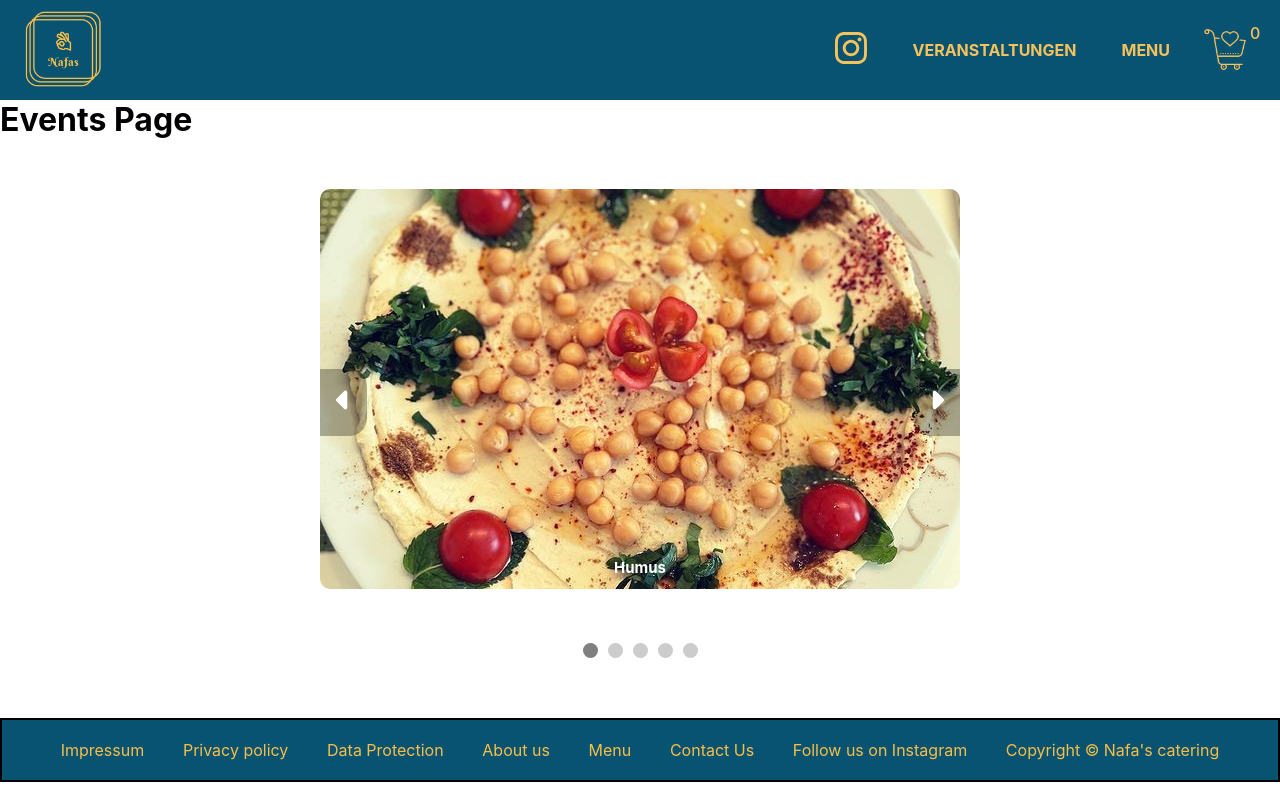
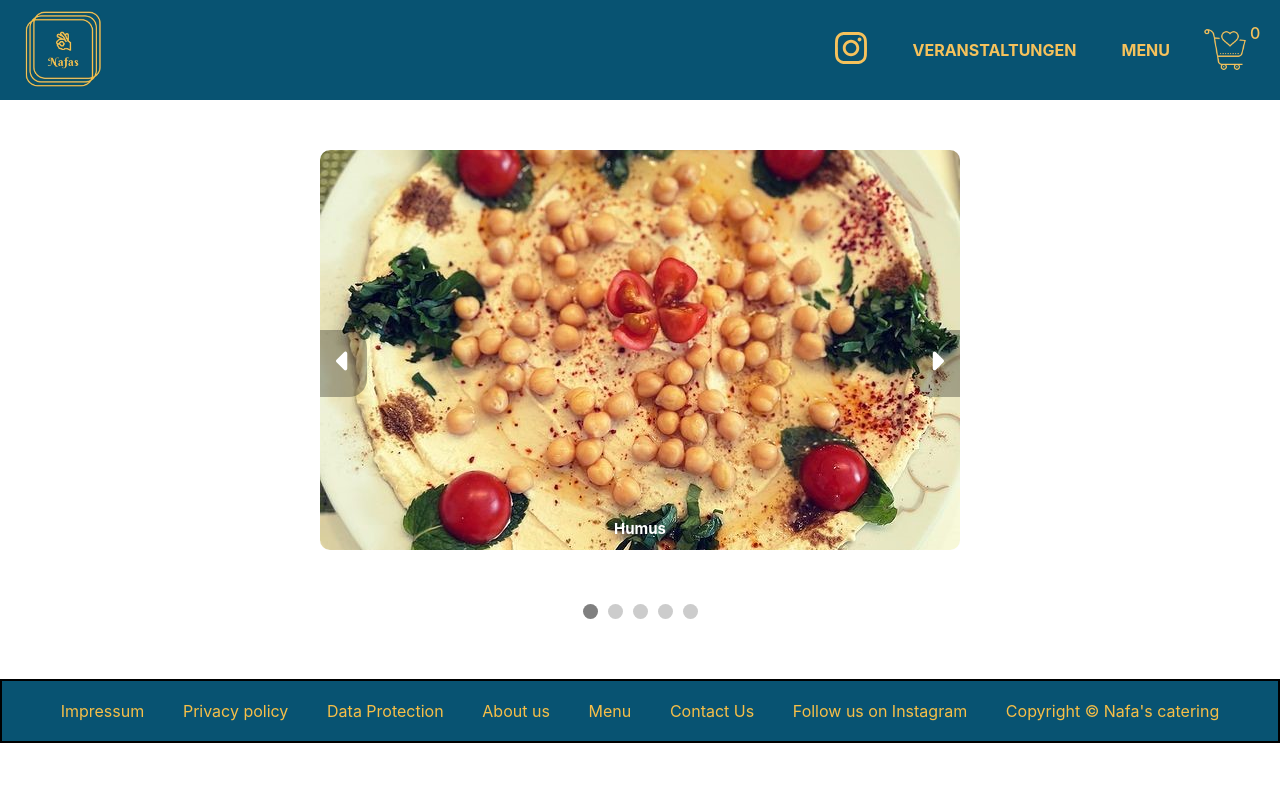
Before and after one commit to kimamov/berlin-catering-app-redilab-spring2023, a Next.js app: page /events in a window 1280 px wide. Built offline with nearby package versions, Linux system fonts and the light colour scheme.

Commit message:
move evnetpage to main page

```diff
--- a/src/pages/events.js
+++ b/src/pages/events.js
@@ -9,9 +9,9 @@ export default function Events() {
         <title>Events Page</title>
       </Head>
       <main>
-        <h1>
+        {/* <h1>
           Events Page
-        </h1>
+        </h1> */}
         <EventGallery />
       </main>
     </>
--- a/src/pages/index.js
+++ b/src/pages/index.js
@@ -1,5 +1,6 @@
 import HeroSection from '@/components/heroSection'
 import Head from 'next/head'
+import Events from './events'
 
 
 export default function Home() {
@@ -12,9 +13,10 @@ export default function Home() {
         <link rel="icon" href="/favicon.ico" />
       </Head>
       <main >
-        <h1>
+        {/* <h1>
           Main / Index Page
-        </h1>
+        </h1> */}
+        <Events />
         <HeroSection />
       </main>
     </>
```
